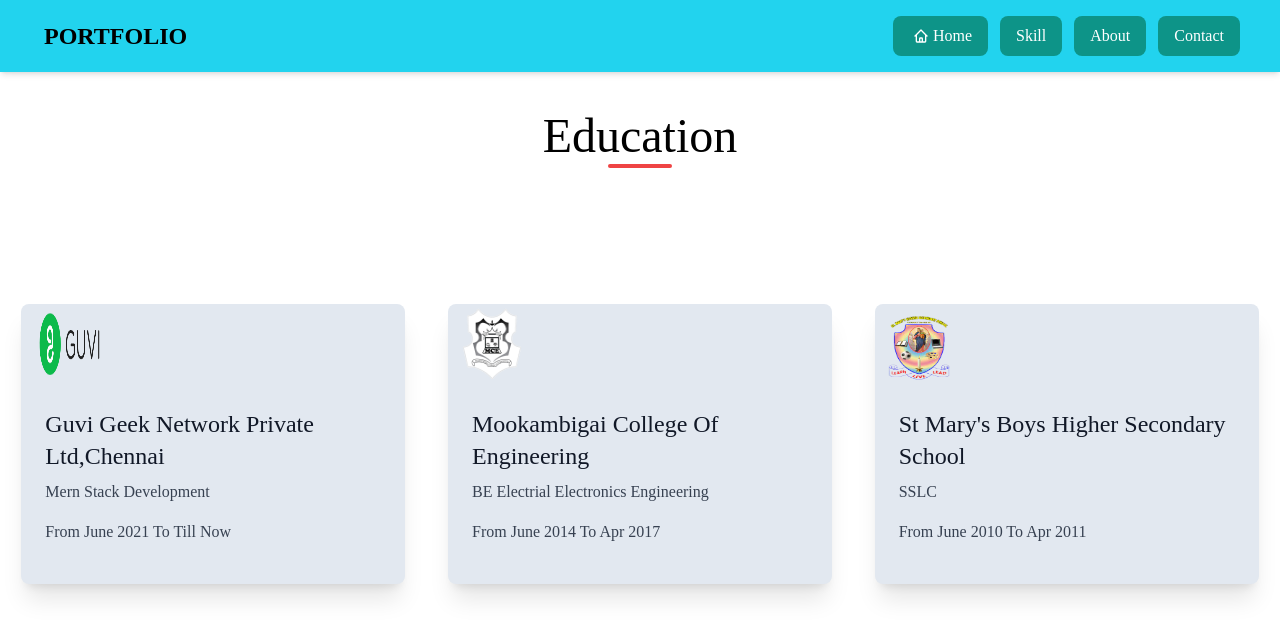
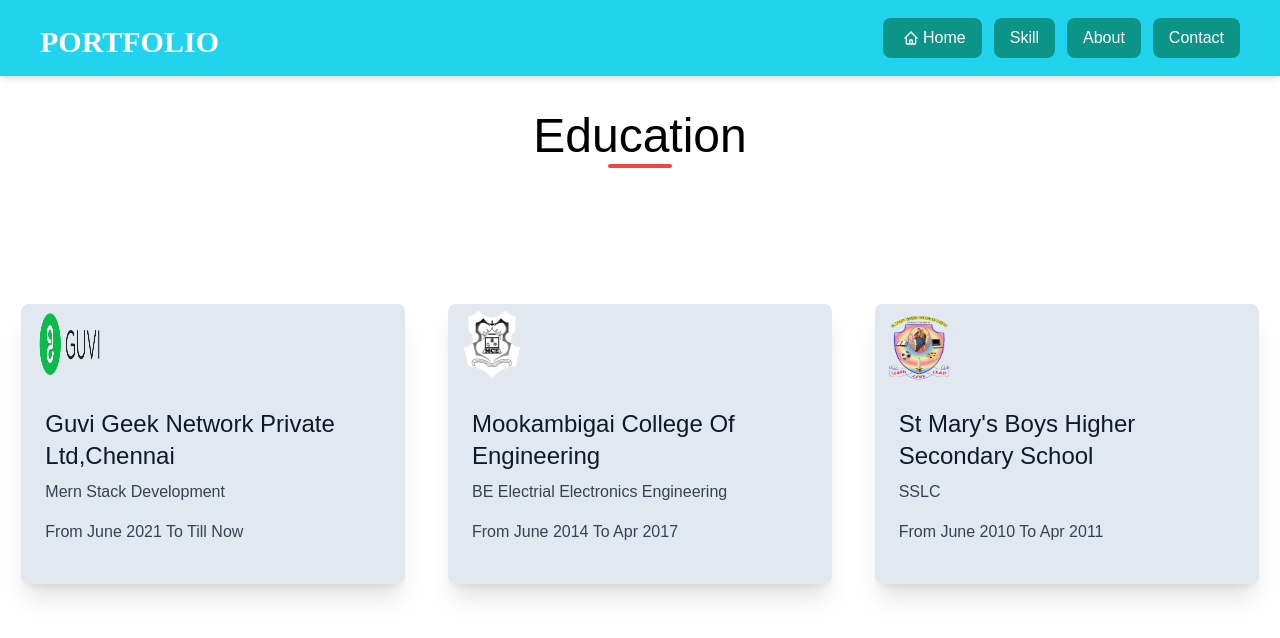
Before and after one commit to Mkumar0802/muthu-portfolio, a React (Create React App) app: page /about in a window 1280 px wide. Shown: the top 638 px of the page. Built offline with nearby package versions, Linux system fonts and the light colour scheme.

Commit message:
bug fix and changes

```diff
--- a/public/index.html
+++ b/public/index.html
@@ -3,7 +3,7 @@
 
 <head>
   <meta charset="utf-8" />
-  <link rel="icon" href="%PUBLIC_URL%/favicon.ico" />
+  <link rel="icon" href="%PUBLIC_URL%/3.ico" />
   <meta name="viewport" content="width=device-width, initial-scale=1" />
   <meta name="theme-color" content="#000000" />
   <meta name="description" content="Web site created using create-react-app" />
@@ -24,7 +24,7 @@
       work correctly both with client-side routing and a non-root public URL.
       Learn how to configure a non-root public URL by running `npm run build`.
     -->
-  <title>React App</title>
+  <title>Muthukumar Portfolio</title>
 </head>
 
 <body>
--- a/src/Pages/Footer.js
+++ b/src/Pages/Footer.js
@@ -10,7 +10,7 @@ function Footer() {
                 <h2 className="text-3xl md:text-5xl mb-3">Want to connect?</h2>
                 <div className="my-5 md:text-xl ">
                     <p>
-                        Drop me an email at<a href="https://mkumar0802@gmail.com" target="_blank" rel="noreferrer"> <span className="underline underline-offset-4">mkumar0802@gmail.com</span></a> and let's talk some more!
+                        Drop me an email at<a href="mailto:https://mkumar0802@gmail.com" target="_blank" rel="noreferrer"> <span className="underline underline-offset-4">mkumar0802@gmail.com</span></a> and let's talk some more!
                     </p>
                     <p>
                         You can also find me on social media, where we can talk and discuss development some more!
--- a/src/components/Heading.js
+++ b/src/components/Heading.js
@@ -4,7 +4,7 @@ import React from "react";
 const Heading = ({ title }) => {
     return (
         <div className="relative">
-            <div className="text-5xl font-special-elite">{title}</div>
+            <div className="text-5xl ">{title}</div>
             <div className="absolute w-16 -bottom-2 left-0 right-0 mx-auto h-[4px] rounded-full bg-red-500 dark:bg-red-600 transition-dark"></div>
         </div>
     );
--- a/src/components/Navbar.js
+++ b/src/components/Navbar.js
@@ -8,11 +8,11 @@ const Navbar = () => {
     <div className='shadow-md w-full fixed top-0 left-0'>
       <div className='md:flex items-center justify-between bg-cyan-400   py-4 md:px-10 px-7'>
       <div className='font-bold text-2xl cursor-pointer flex items-center font-[Poppins]
-      text-black'>
-        <span className='text-3xl mr-1 pt-2'>
+      '>
+        <span className='text-3xl mr-1 pt-2 text-white'>
+        PORTFOLIO
+        </span >
 
-        </span>
-         PORTFOLIO
       </div>
 
       <div onClick={()=>setOpen(!open)} className='text-3xl absolute right-8 top-6 cursor-pointer md:hidden'>
--- a/src/components/SocialLinks.js
+++ b/src/components/SocialLinks.js
@@ -8,12 +8,12 @@ function SocialLinks({ alignment = 'start' }) {
             <a href="https://github.com/Mkumar0802/" target="_blank" rel="noreferrer" className="mr-3 text-3xl md:text-5xl">
                 <ion-icon name="logo-github"></ion-icon>
             </a>
-            <a href="linkedin.com/in/muthu-kumar-k-1011453a/" target="_blank" rel="noreferrer" className="mr-3 text-3xl md:text-5xl">
+            <a href="https://www.linkedin.com/in/muthu-kumar-k-1011453a/" target="_blank" rel="noreferrer" className="mr-3 text-3xl md:text-5xl">
                 <ion-icon name="logo-linkedin"></ion-icon>
             </a>
 
             <div className='flex md:flex mb-1 ' >
-                <a href="https://drive.google.com/file/d/1Jzw2CqSOwYoRDC-6BQ6THcm3MbUli3kS/view?usp=sharing/" target="_blank" rel="noreferrer" >
+                <a href="https://drive.google.com/file/d/1a0Q6Zv_MM_gstKDAVy57CeRJvz7v7ZHd/view?usp=sharing/" target="_blank" rel="noreferrer" >
                     <svg xmlns="http://www.w3.org/2000/svg" class=" h-8 w-8  md:h-12 md:w-12" fill="none" viewBox="0 0 24 24" stroke="currentColor">
                         <path stroke-linecap="round" stroke-linejoin="round" stroke-width="2" d="M15 13l-3 3m0 0l-3-3m3 3V8m0 13a9 9 0 110-18 9 9 0 010 18z" />
                     </svg>
--- a/tailwind.config.js
+++ b/tailwind.config.js
@@ -1,58 +1,11 @@
 module.exports = {
   content: ["./src/**/*.{html,js}"],
   theme: {
-    extend: {
-      fontFamily: {
-        sans: ['"PT Sans"', 'sans-mono']
-      },
-      keyframes: {
-        'fade-in-down': {
-            '0%': {
-                opacity: '0',
-                transform: 'translateY(-10px)'
-            },
-            '100%': {
-                opacity: '1',
-                transform: 'translateY(0)'
-            },
-        },
-        'fade-out-down': {
-            'from': {
-                opacity: '1',
-                transform: 'translateY(0px)'
-            },
-            'to': {
-                opacity: '0',
-                transform: 'translateY(10px)'
-            },
-        },
-        'fade-in-up': {
-            '0%': {
-                opacity: '0',
-                transform: 'translateY(10px)'
-            },
-            '100%': {
-                opacity: '1',
-                transform: 'translateY(0)'
-            },
-        },
-        'fade-out-up': {
-            'from': {
-                opacity: '1',
-                transform: 'translateY(0px)'
-            },
-            'to': {
-                opacity: '0',
-                transform: 'translateY(10px)'
-            },
-        }
-    },
-    animation: {
-        'fade-in-down': 'fade-in-down 0.5s ease-out',
-        'fade-out-down': 'fade-out-down 0.5s ease-out',
-        'fade-in-up': 'fade-in-up 0.5s ease-out',
-        'fade-out-up': 'fade-out-up 0.5s ease-out'
-    }
+    extend: {},
+    fontFamily: {
+      sans: ['Quicksand', 'sans-serif'],
+      mono: ['Cutive Mono', 'ui-monospace', 'monospace'],
+
 },
 },
 variants: {},
```
Also changed, not shown: 2 other files (tests, documents, lock files or other folders).
